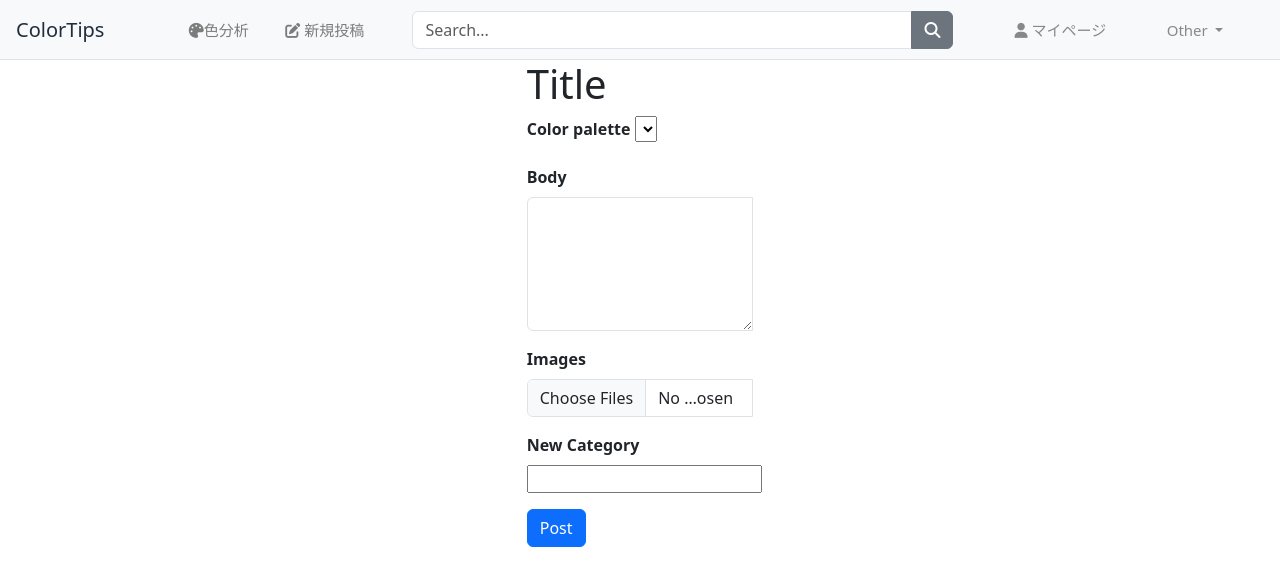
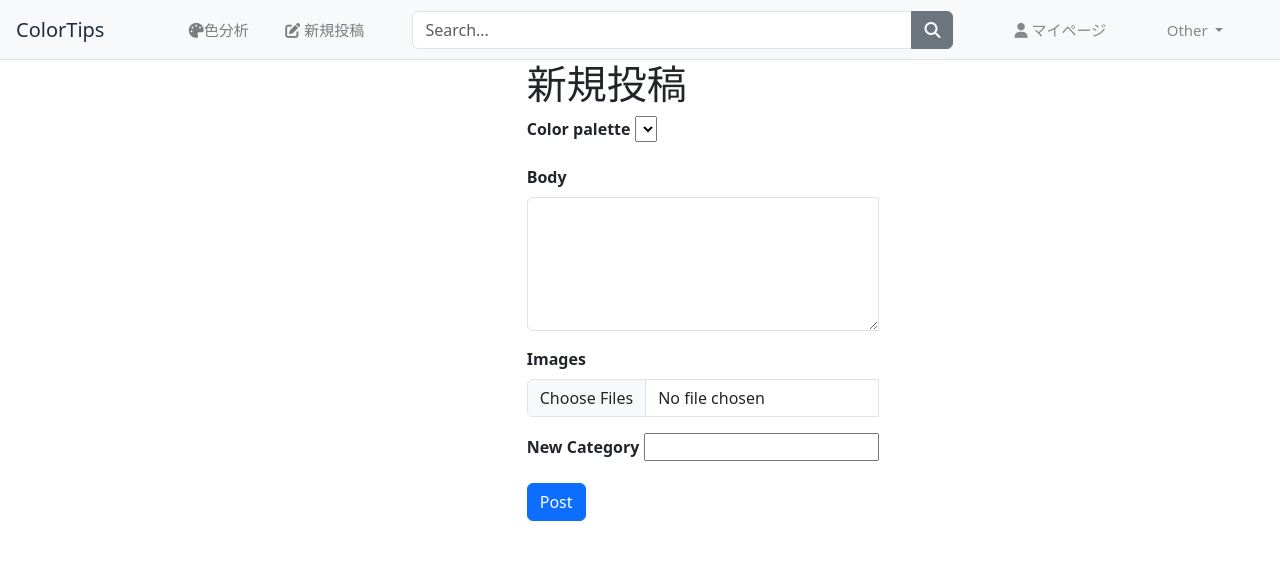
Before and after one commit to ryosuke-tokushima/colortips, a Rails app: page /posts/new in a window 1280 px wide. Shown: the top 586 px of the page. Run offline with Rails 7, Linux system fonts and the light colour scheme; the visitor is signed in with stand-in values (Sample User, id 1); data that the repository does not hold is empty; style sheets or scripts are compiled from the project's sources; parts of the project's set-up code (start-up, migrations or seed data) failed here and were passed over; some libraries are stand-ins or nearby versions.

```diff
--- a/app/assets/stylesheets/posts.scss
+++ b/app/assets/stylesheets/posts.scss
@@ -48,6 +48,10 @@
   justify-content: center;
 }
 
+.justify-content-center {
+  justify-content: center;
+}
+
 .container-show {
   min-width: 300px;
   padding-top: 0px;
@@ -92,7 +96,7 @@
 }
 
 .postimage {
-  margin-left: 10px;
+  margin-left: 0px;
 }
 
 .container {
--- a/app/controllers/posts_controller.rb
+++ b/app/controllers/posts_controller.rb
@@ -7,7 +7,12 @@ class PostsController < ApplicationController
 
   def show
     @post = Post.find(params[:id])
+    respond_to do |format|
+      format.html { render 'posts/_show' }
+      format.js
+    end
   end
+
 
   def new
     @post = Post.new(user_id: current_user.id)
@@ -35,12 +40,14 @@ class PostsController < ApplicationController
     category_list = params[:post][:category_name].delete(' ').split(',')
     if @post.update(post_params)
       @post.save_category(category_list)
-      redirect_to post_path(@post), success: '投稿を編集しました'
+      flash[:notice] = "successfully"
+      redirect_to posts_path
     else
-      flash.now['danger'] = '編集に失敗しました'
+      flash.now['danger'] = '投稿の編集に失敗しました'
       render :edit
     end
   end
+
 
   def destroy
     @post = current_user.posts.find(params[:id])
--- a/app/views/posts/_show.html.erb
+++ b/app/views/posts/_show.html.erb
@@ -48,7 +48,6 @@
     <% @post.categories.each do |category| %>
     <span class="badge rounded-pill bg-secondary"><%= category.category_name %></span>
     <% unless category.equal?(@post.categories.last) %>
-        ,
     <% end %>
     <% end %>
 </div>
--- a/app/views/posts/new.html.erb
+++ b/app/views/posts/new.html.erb
@@ -1,7 +1,7 @@
 <div class="container">
 <div class="row">
-  <div class="col-lg-8 offset-lg-2">
-    <h1><%= t('.title') %></h1>
+  <div class="offset-lg-2">
+    <h1>新規投稿</h1>
     <%= render 'form', { post: @post } %>
   </div>
 </div>
--- a/app/views/users/show.html.erb
+++ b/app/views/users/show.html.erb
@@ -31,6 +31,7 @@
   </div>
 </div>
 <h4>Your Post</h4>
+<div class="row justify-content-center">
   <% @posts.each do |post| %>
     <div class="col-sm-2">
         <div class="row">
@@ -51,11 +52,12 @@
         </div>
     </div>
   <% end %>
-
+</div>
 <%= link_to 'Edit', edit_user_path(@user) %> |
 <%= link_to 'Back', users_path %>
 
 <h4>Your Bookmarks</h4>
+<div class="row justify-content-center">
   <% @bookmarked_posts.each do |post| %>
     <div class="col-sm-2">
         <div class="row">
@@ -76,6 +78,7 @@
         </div>
     </div>
   <% end %>
+</div>
 
 <script>
   $(document).on('click', '.delete-color-palette', function(e) {
```
Also changed, not shown: ruby.rb (added, +11 -0 lines), app/views/posts/edit.html.erb (line endings or trailing spaces). Lines whose indentation alone changed are shown as unchanged.
